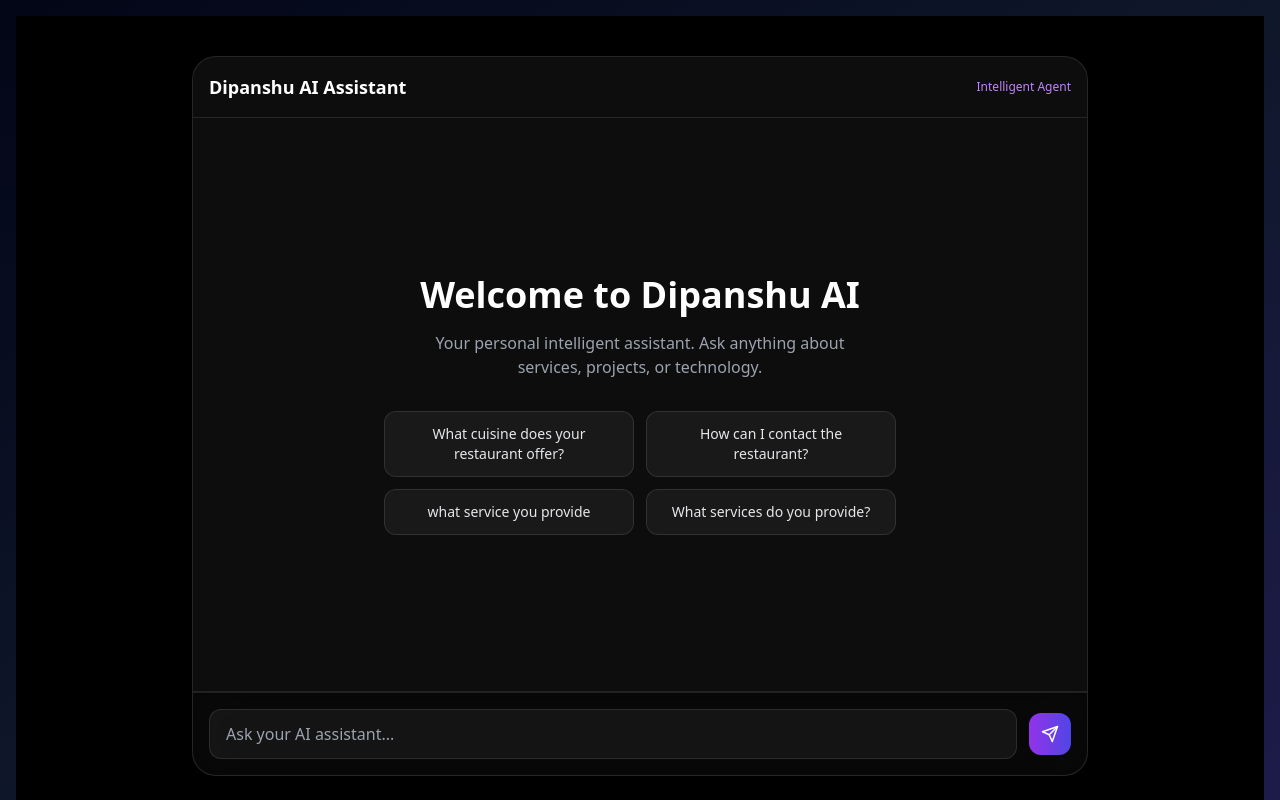
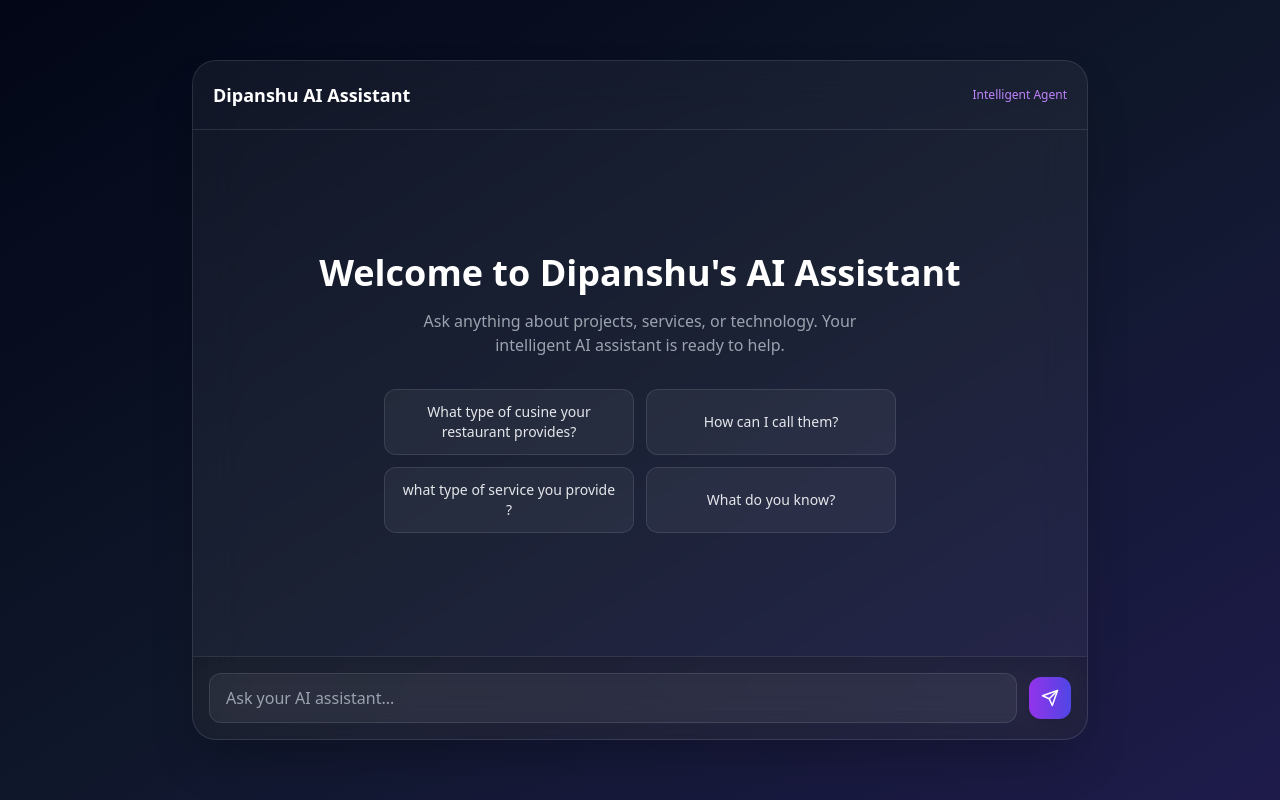
Before and after one commit to dipanshukale/agent-ui, a React (Vite) app in the folder ai-agent/: page / in a window 1280 px wide. Built offline with nearby package versions, Linux system fonts and the light colour scheme.

Commit message:
changes did in chatwindow

```diff
--- a/ai-agent/src/components/chatWindow.tsx
+++ b/ai-agent/src/components/chatWindow.tsx
@@ -26,6 +26,7 @@ export default function ChatWindow() {
   const handleSend = async (message: string) => {
 
     const userMessage = { text: message, isUser: true };
+
     setMessages((prev) => [...prev, userMessage]);
 
     setLoading(true);
@@ -49,35 +50,26 @@ export default function ChatWindow() {
   };
 
   const suggestions = [
-    "What cuisine does your restaurant offer?",
-    "How can I contact the restaurant?",
-    "what service you provide",
-    "What services do you provide?"
+    "What type of cusine your restaurant provides?",
+    "How can I call them?",
+    "what type of service you provide ?",
+    "What do you know?"
   ];
 
   return (
-    <div className="h-screen w-screen flex justify-center items-center bg-black overflow-hidden">
-
     <motion.div
-        initial={{ opacity: 0 }}
-        animate={{ opacity: 1 }}
-        className="
-        flex flex-col
-        h-screen w-full
-        md:h-[90vh] md:max-w-4xl
-        backdrop-blur-xl
-        bg-white/5
+      initial={{ opacity: 0, scale: 0.97 }}
+      animate={{ opacity: 1, scale: 1 }}
+      className="w-full max-w-4xl h-[85vh] flex flex-col
+      backdrop-blur-xl bg-white/5
       border border-white/10
-        rounded-none md:rounded-3xl
-        shadow-2xl
-        overflow-hidden
-        "
+      rounded-3xl shadow-2xl overflow-hidden"
     >
 
       {/* Header */}
-        <div className="flex-shrink-0 p-4 border-b border-white/10 flex justify-between items-center">
+      <div className="p-5 border-b border-white/10 flex justify-between items-center">
 
-          <h1 className="text-white text-base md:text-lg font-semibold">
+        <h1 className="text-white text-lg font-semibold">
           Dipanshu AI Assistant
         </h1>
 
@@ -87,21 +79,13 @@ export default function ChatWindow() {
 
       </div>
 
-        {/* Chat Messages */}
+      {/* Chat Section */}
       <div
         ref={chatRef}
-          className="
-          flex-1
-          overflow-y-auto
-          px-4 md:px-6
-          py-6
-          space-y-4
-          scrollbar-thin
-          scrollbar-thumb-slate-700
-          "
+        className="flex-1 overflow-y-auto px-6 py-6 space-y-4"
       >
 
-          {/* Welcome Screen */}
+        {/* Welcome UI */}
         {messages.length === 0 && (
 
           <div className="flex flex-col items-center justify-center text-center h-full">
@@ -109,16 +93,17 @@ export default function ChatWindow() {
             <motion.h2
               initial={{ opacity: 0, y: 20 }}
               animate={{ opacity: 1, y: 0 }}
-                className="text-2xl md:text-4xl font-bold text-white mb-4"
+              className="text-3xl md:text-4xl font-bold text-white mb-4"
             >
-                Welcome to Dipanshu AI
+              Welcome to Dipanshu's AI Assistant
             </motion.h2>
 
-              <p className="text-gray-400 max-w-md mb-8 text-sm md:text-base">
-                Your personal intelligent assistant.
-                Ask anything about services, projects, or technology.
+            <p className="text-gray-400 max-w-md mb-8">
+              Ask anything about projects, services, or technology.
+              Your intelligent AI assistant is ready to help.
             </p>
 
+            {/* Suggestions */}
             <div className="grid grid-cols-1 md:grid-cols-2 gap-3 w-full max-w-lg">
 
               {suggestions.map((s, i) => (
@@ -126,15 +111,13 @@ export default function ChatWindow() {
                 <button
                   key={i}
                   onClick={() => handleSend(s)}
-                    className="
-                    bg-white/5 hover:bg-white/10
+                  className="bg-white/5 hover:bg-white/10
                   border border-white/10
                   text-gray-200
                   px-4 py-3
                   rounded-xl
                   text-sm
-                    transition
-                    "
+                  transition"
                 >
                   {s}
                 </button>
@@ -152,8 +135,9 @@ export default function ChatWindow() {
           <ChatMessage key={i} message={msg.text} isUser={msg.isUser} />
         ))}
 
-          {/* AI thinking */}
+        {/* AI thinking animation */}
         {loading && (
+
           <div className="flex gap-2 items-center text-gray-400 text-sm">
 
             <div className="flex gap-1">
@@ -165,17 +149,13 @@ export default function ChatWindow() {
             AI thinking...
 
           </div>
+
         )}
 
       </div>
 
-        {/* Input Area */}
-        <div className="flex-shrink-0 border-t border-white/10 bg-black/40 backdrop-blur-md">
       <ChatInput onSend={handleSend} />
-        </div>
 
     </motion.div>
-
-    </div>
   );
 }
```
Lines whose indentation alone changed are shown as unchanged.
